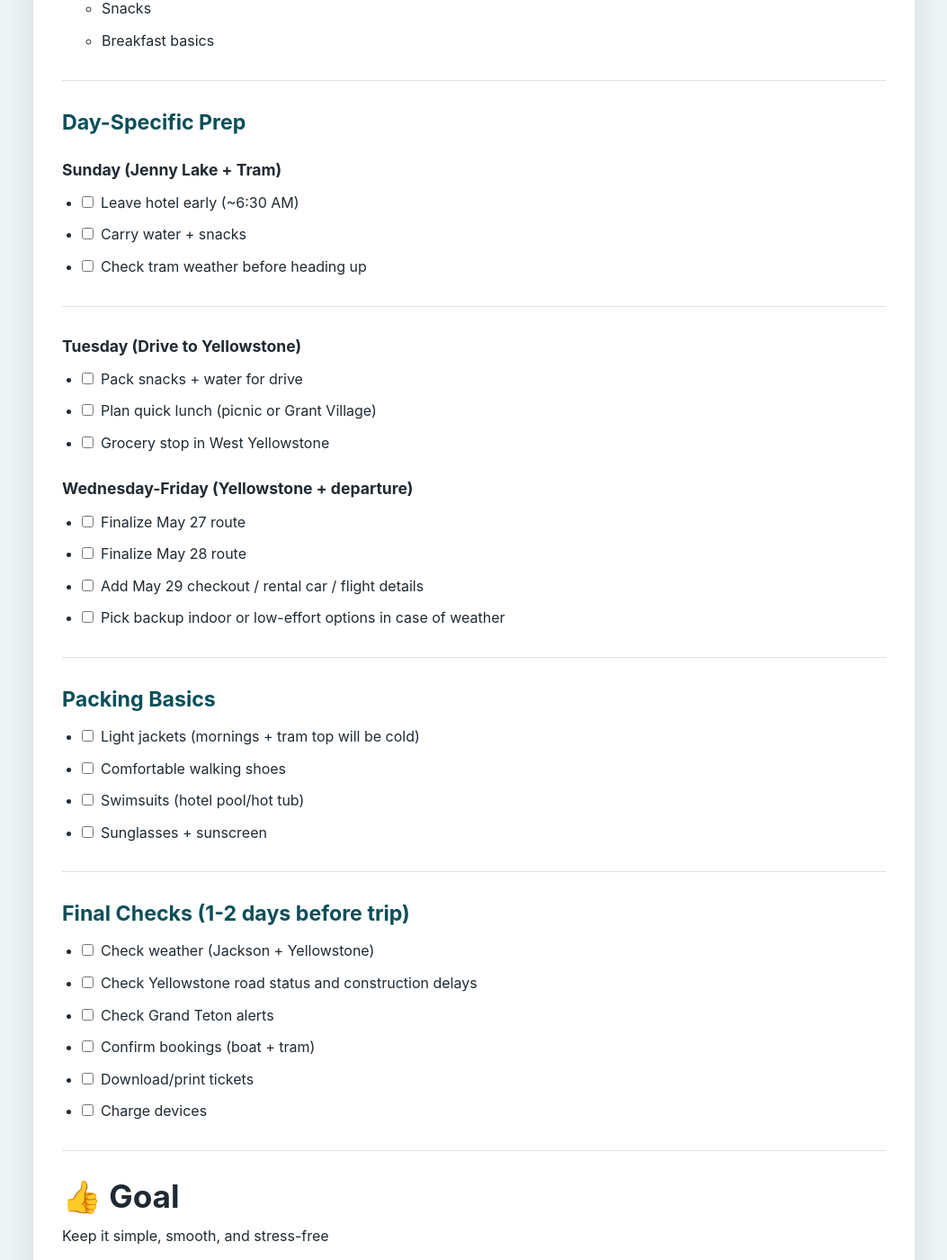
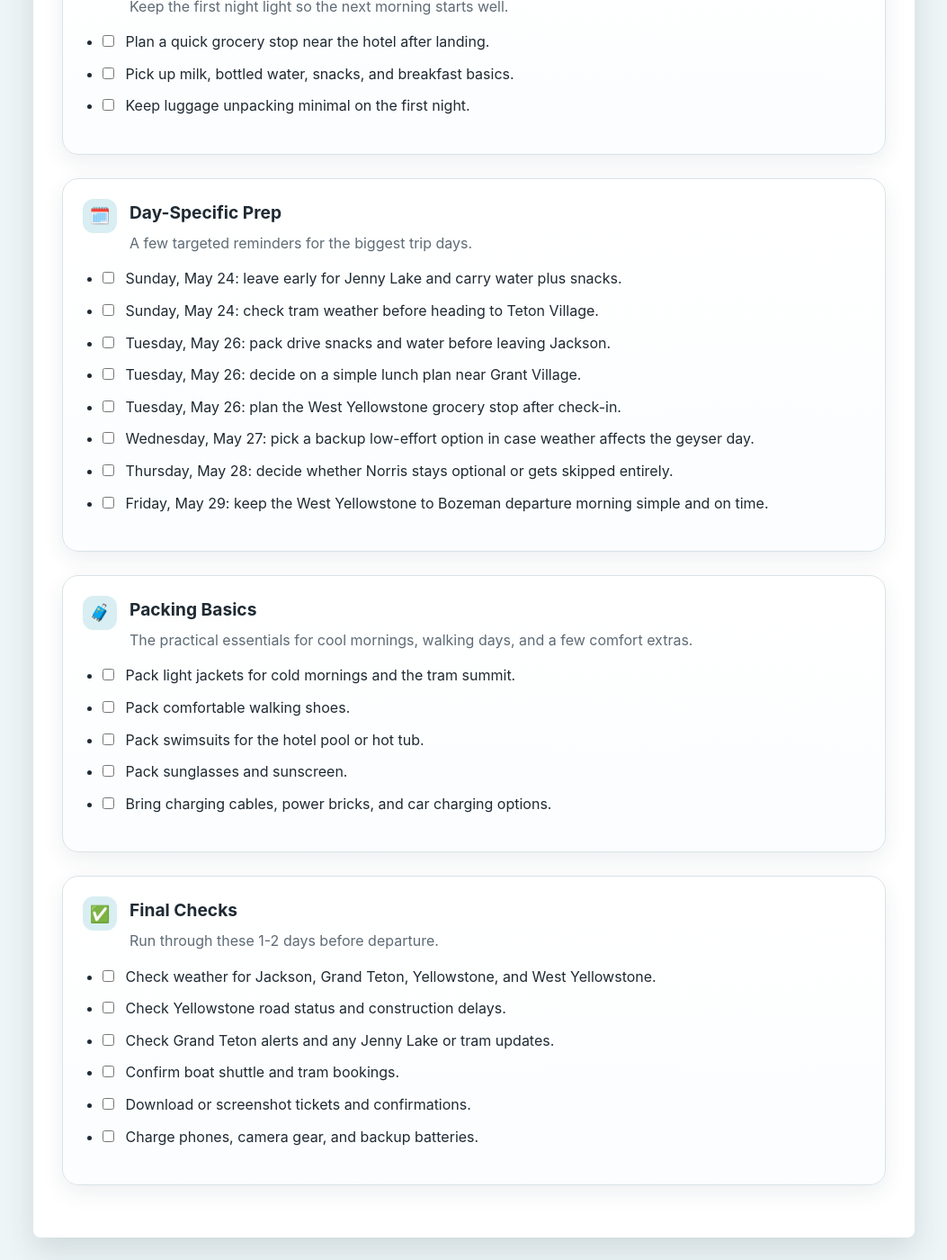
Before and after one commit to madathil22/homework, a Jekyll site: the page built from Trips/Yellowstone/Todo.md, in a window 1280 px wide and 1400 px high, scrolled down 1372 px. Shown: the whole window at 90% size, without its empty margins (113-1166 px from the left). Built offline with Jekyll 4.4.1, drawn with Linux system fonts in a browser that asks for light colours; some of the changed text lies outside the part shown.

Commit message:
Simplify Yellowstone pages and restyle trip TODO

```diff
--- a/Trips/Yellowstone/Todo.md
+++ b/Trips/Yellowstone/Todo.md
@@ -3,94 +3,121 @@ layout: default
 title: Trip TODO
 ---
 
-# Trip TODO — Yellowstone & Grand Teton (May 23-29)
+# Trip TODO — Yellowstone & Grand Teton
+**May 23 - May 29, 2026**
 
----
+<div class="hero-panel">
+  <div class="hero-title">Trip Prep</div>
+  <h2>Everything left to lock in before you go</h2>
+  <p>A cleaner checklist for bookings, logistics, Yellowstone prep, and the final departure details. This is the companion page to the visual daily timeline.</p>
+  <div class="hero-meta">
+    <span class="hero-pill">🎟️ Tickets + reservations</span>
+    <span class="hero-pill">🚗 Rental + park logistics</span>
+    <span class="hero-pill">🧳 Packing + final checks</span>
+  </div>
+</div>
 
-## Priority Bookings
+<div class="day-card">
+  <div class="day-header">
+    <span class="icon-thumb">🎟️</span>
+    <div>
+      <h3>Priority Bookings</h3>
+      <p class="day-subtitle">The time-sensitive reservations and confirmations that matter most.</p>
+    </div>
+  </div>
+  <ul>
+    <li><input type="checkbox"> Book Jenny Lake boat shuttle tickets for Sunday, May 24.</li>
+    <li><input type="checkbox"> Book Jackson Hole Aerial Tram tickets for Sunday, May 24 after lunch.</li>
+    <li><input type="checkbox"> Confirm late check-in with The Lodge at Jackson Hole for Saturday, May 23.</li>
+    <li><input type="checkbox"> Confirm Hibernation Station cabin details for the West Yellowstone stay.</li>
+    <li><input type="checkbox"> Add hotel and activity confirmation numbers to private trip notes.</li>
+  </ul>
+</div>
 
-- [ ] Book **Jenny Lake boat shuttle tickets**
-  - 📍 Grand Teton National Park
-  - 📅 Sunday, May 24 (early morning)
-  - ⚠️ Buy early to avoid long lines
+<div class="day-card">
+  <div class="day-header">
+    <span class="icon-thumb">🚗</span>
+    <div>
+      <h3>Travel & Logistics</h3>
+      <p class="day-subtitle">The practical travel pieces that make the trip smoother on the ground.</p>
+    </div>
+  </div>
+  <ul>
+    <li><input type="checkbox"> Save Hertz rental details for Jackson pickup and Bozeman drop-off.</li>
+    <li><input type="checkbox"> Decide on the park pass plan: America the Beautiful Pass or pay at the entrance.</li>
+    <li><input type="checkbox"> Download offline Google Maps for Jackson, Grand Teton, West Yellowstone, Yellowstone, and Bozeman.</li>
+    <li><input type="checkbox"> Save the official Yellowstone road status page.</li>
+    <li><input type="checkbox"> Save the Grand Teton alerts page.</li>
+    <li><input type="checkbox"> Request a quiet room at The Lodge at Jackson Hole if still possible.</li>
+  </ul>
+</div>
 
-- [ ] Book **Jackson Hole Aerial Tram tickets**
-  - 📍 Teton Village
-  - 📅 Sunday, May 24 (post lunch)
-  - ⚠️ Check weather before going
+<div class="day-card">
+  <div class="day-header">
+    <span class="icon-thumb">🛒</span>
+    <div>
+      <h3>Arrival Night</h3>
+      <p class="day-subtitle">Keep the first night light so the next morning starts well.</p>
+    </div>
+  </div>
+  <ul>
+    <li><input type="checkbox"> Plan a quick grocery stop near the hotel after landing.</li>
+    <li><input type="checkbox"> Pick up milk, bottled water, snacks, and breakfast basics.</li>
+    <li><input type="checkbox"> Keep luggage unpacking minimal on the first night.</li>
+  </ul>
+</div>
 
----
+<div class="day-card">
+  <div class="day-header">
+    <span class="icon-thumb">🗓️</span>
+    <div>
+      <h3>Day-Specific Prep</h3>
+      <p class="day-subtitle">A few targeted reminders for the biggest trip days.</p>
+    </div>
+  </div>
+  <ul>
+    <li><input type="checkbox"> Sunday, May 24: leave early for Jenny Lake and carry water plus snacks.</li>
+    <li><input type="checkbox"> Sunday, May 24: check tram weather before heading to Teton Village.</li>
+    <li><input type="checkbox"> Tuesday, May 26: pack drive snacks and water before leaving Jackson.</li>
+    <li><input type="checkbox"> Tuesday, May 26: decide on a simple lunch plan near Grant Village.</li>
+    <li><input type="checkbox"> Tuesday, May 26: plan the West Yellowstone grocery stop after check-in.</li>
+    <li><input type="checkbox"> Wednesday, May 27: pick a backup low-effort option in case weather affects the geyser day.</li>
+    <li><input type="checkbox"> Thursday, May 28: decide whether Norris stays optional or gets skipped entirely.</li>
+    <li><input type="checkbox"> Friday, May 29: keep the West Yellowstone to Bozeman departure morning simple and on time.</li>
+  </ul>
+</div>
 
-## Travel & Logistics
+<div class="day-card">
+  <div class="day-header">
+    <span class="icon-thumb">🧳</span>
+    <div>
+      <h3>Packing Basics</h3>
+      <p class="day-subtitle">The practical essentials for cool mornings, walking days, and a few comfort extras.</p>
+    </div>
+  </div>
+  <ul>
+    <li><input type="checkbox"> Pack light jackets for cold mornings and the tram summit.</li>
+    <li><input type="checkbox"> Pack comfortable walking shoes.</li>
+    <li><input type="checkbox"> Pack swimsuits for the hotel pool or hot tub.</li>
+    <li><input type="checkbox"> Pack sunglasses and sunscreen.</li>
+    <li><input type="checkbox"> Bring charging cables, power bricks, and car charging options.</li>
+  </ul>
+</div>
 
-- [ ] Reserve rental car (pickup/drop at Jackson Hole Airport)
-- [ ] Park pass (America the Beautiful Pass OR pay at entrance)
-- [ ] Download offline Google Maps (Wyoming + Montana)
-- [ ] Save official Yellowstone road status page
-- [ ] Save Grand Teton alerts page
-
----
-
-## Stay Coordination
-
-- [ ] Confirm late check-in (May 23) — Lodge at Jackson Hole
-- [ ] Confirm cabin details — Hibernation Station
-- [ ] Add hotel confirmation numbers to the private trip notes
-- [ ] Request quiet room (upper floor, away from elevator)
-
----
-
-## Arrival Day (May 23)
-
-- [ ] Grocery stop (Albertsons near hotel)
-  - Milk
-  - Bottled water
-  - Snacks
-  - Breakfast basics
-
----
-
-## Day-Specific Prep
-
-### Sunday (Jenny Lake + Tram)
-- [ ] Leave hotel early (~6:30 AM)
-- [ ] Carry water + snacks
-- [ ] Check tram weather before heading up
-
----
-
-### Tuesday (Drive to Yellowstone)
-- [ ] Pack snacks + water for drive
-- [ ] Plan quick lunch (picnic or Grant Village)
-- [ ] Grocery stop in West Yellowstone
-
-### Wednesday-Friday (Yellowstone + departure)
-- [ ] Finalize May 27 route
-- [ ] Finalize May 28 route
-- [ ] Add May 29 checkout / rental car / flight details
-- [ ] Pick backup indoor or low-effort options in case of weather
-
----
-
-## Packing Basics
-
-- [ ] Light jackets (mornings + tram top will be cold)
-- [ ] Comfortable walking shoes
-- [ ] Swimsuits (hotel pool/hot tub)
-- [ ] Sunglasses + sunscreen
-
----
-
-## Final Checks (1-2 days before trip)
-
-- [ ] Check weather (Jackson + Yellowstone)
-- [ ] Check Yellowstone road status and construction delays
-- [ ] Check Grand Teton alerts
-- [ ] Confirm bookings (boat + tram)
-- [ ] Download/print tickets
-- [ ] Charge devices
-
----
-
-# 👍 Goal
-Keep it simple, smooth, and stress-free
+<div class="day-card">
+  <div class="day-header">
+    <span class="icon-thumb">✅</span>
+    <div>
+      <h3>Final Checks</h3>
+      <p class="day-subtitle">Run through these 1-2 days before departure.</p>
+    </div>
+  </div>
+  <ul>
+    <li><input type="checkbox"> Check weather for Jackson, Grand Teton, Yellowstone, and West Yellowstone.</li>
+    <li><input type="checkbox"> Check Yellowstone road status and construction delays.</li>
+    <li><input type="checkbox"> Check Grand Teton alerts and any Jenny Lake or tram updates.</li>
+    <li><input type="checkbox"> Confirm boat shuttle and tram bookings.</li>
+    <li><input type="checkbox"> Download or screenshot tickets and confirmations.</li>
+    <li><input type="checkbox"> Charge phones, camera gear, and backup batteries.</li>
+  </ul>
+</div>
```
Also changed, not shown: Trips/Yellowstone/QuickGuide.md (deleted, +0 -74 lines), Trips/Yellowstone/index.md (+13 -34 lines).
